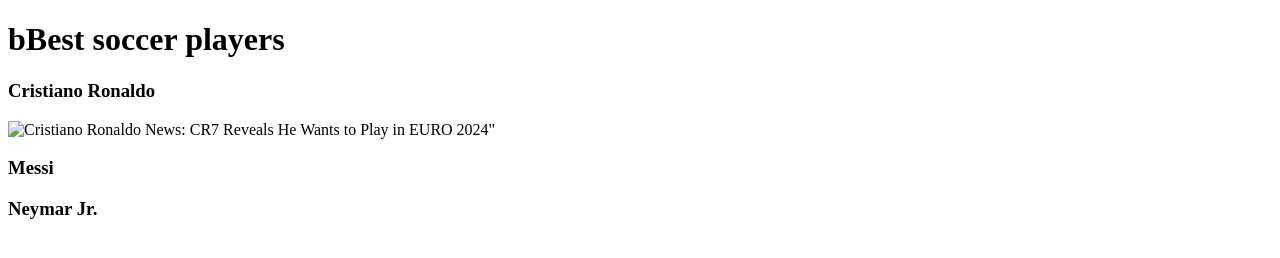
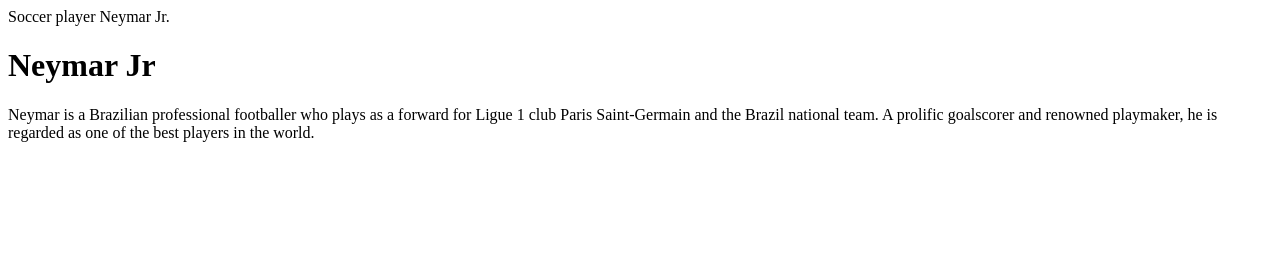
Before and after one commit to johnsangp/sangp.github.io, a plain HTML site: page index.html in a window 1280 px wide. Drawn offline with Linux system fonts and the light colour scheme.

Commit message:
Update index.html

```diff
--- a/index.html
+++ b/index.html
@@ -1,14 +1,12 @@
 <!DOCTYPE html>
 <html>
   <head>
-    <title> Best soccer players</title>
+    <tile>Soccer player Neymar Jr.</title>
   </head>
   <body>
-    <h1>bBest soccer players</h1>
-
-    <h3>Cristiano Ronaldo</h3>
-<img with="100" height="100" src="<img src="https://the12thman.in/wp-content/uploads/2022/09/Cristiano_Ronaldo_Portugal_2022-1068x601.png" alt="Cristiano Ronaldo News: CR7 Reveals He Wants to Play in EURO 2024"/>"
-     <h3>Messi</h3>
-    <h3>Neymar Jr.</h3>
+    <h1>Neymar Jr</h1>
+    <p>Neymar is a Brazilian professional footballer who plays as a forward for Ligue 1 club Paris Saint-Germain and the Brazil national team.
+      A prolific goalscorer and renowned playmaker,
+      he is regarded as one of the best players in the world.
   </body>
 </html>
```
